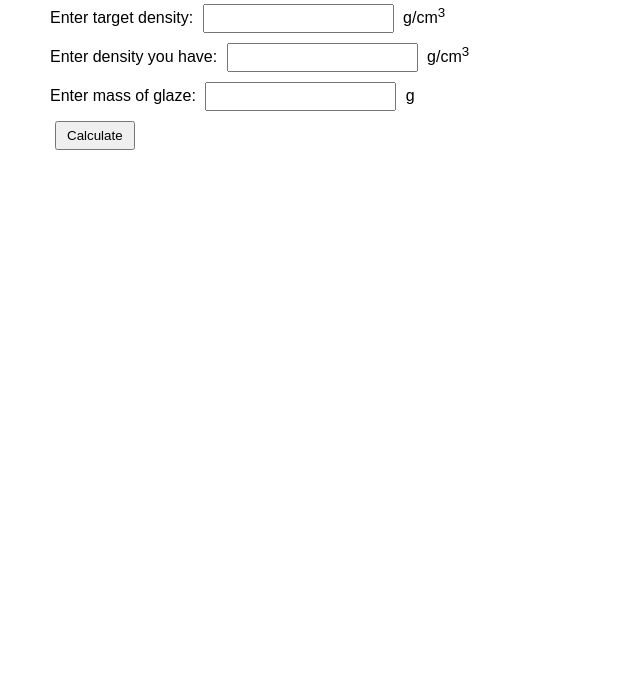
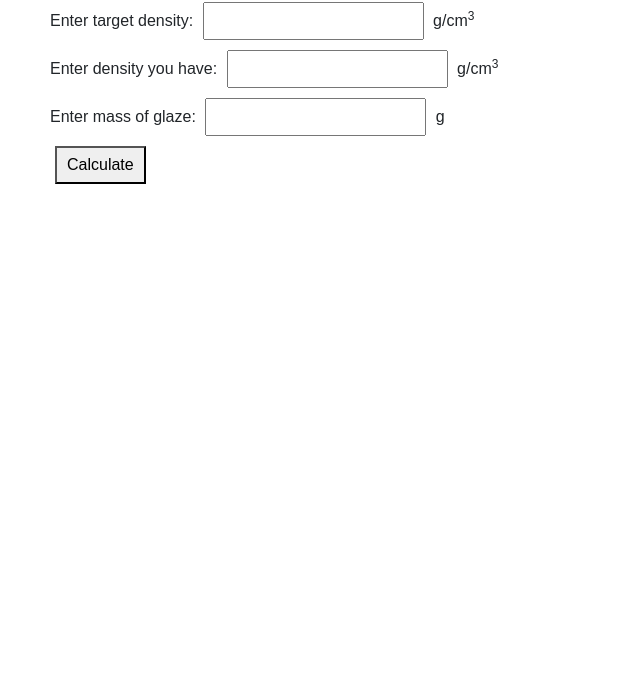
Before and after one commit to HavilandTuff/DensityFix, a plain HTML site: page index.html in a window 1280 px wide. Shown: the part 109-800 px from the top of the page, without its empty margins (0-640 px from the left). Drawn offline with nearby package versions, Linux system fonts and the light colour scheme.

Commit message:
Added styles

```diff
--- a/index.html
+++ b/index.html
@@ -3,6 +3,7 @@
 <head>
     <meta charset="UTF-8">
     <meta name="viewport" content="width=device-width, initial-scale=1.0">
+    <link href="https://stackpath.bootstrapcdn.com/bootstrap/4.5.2/css/bootstrap.min.css" rel="stylesheet">
     <title>Density adjustment calculator Calculator</title>
     <style>
         body {
```
